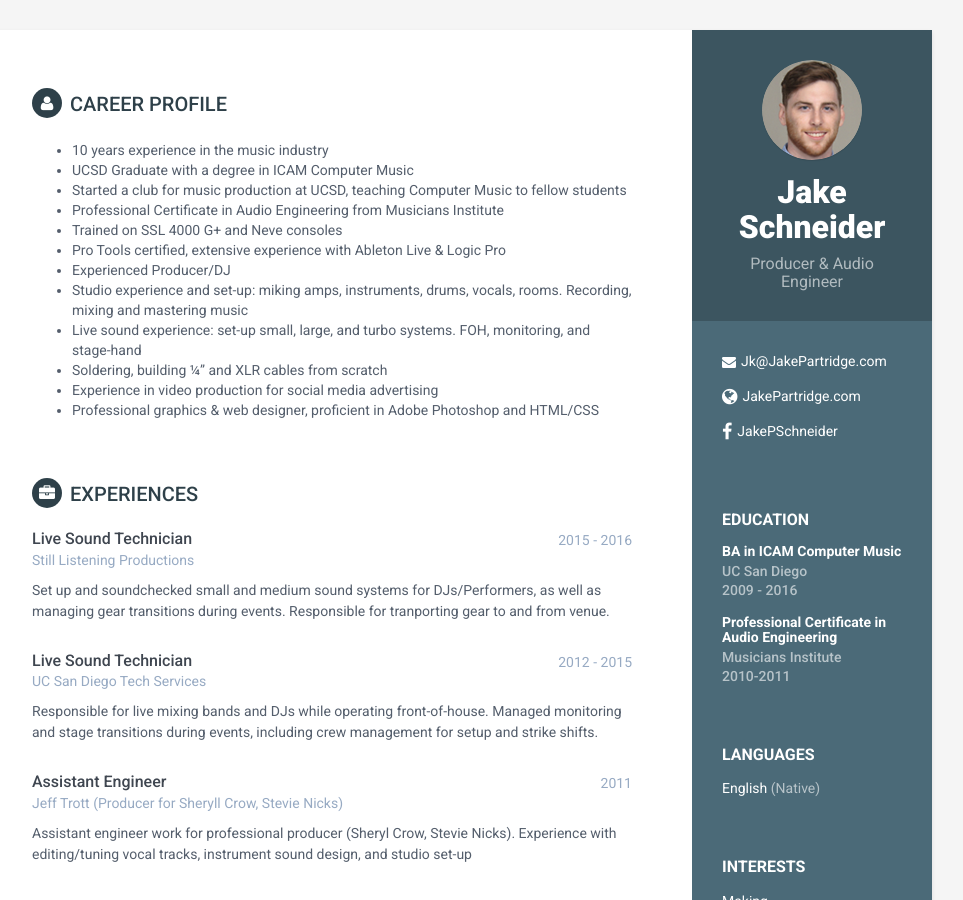
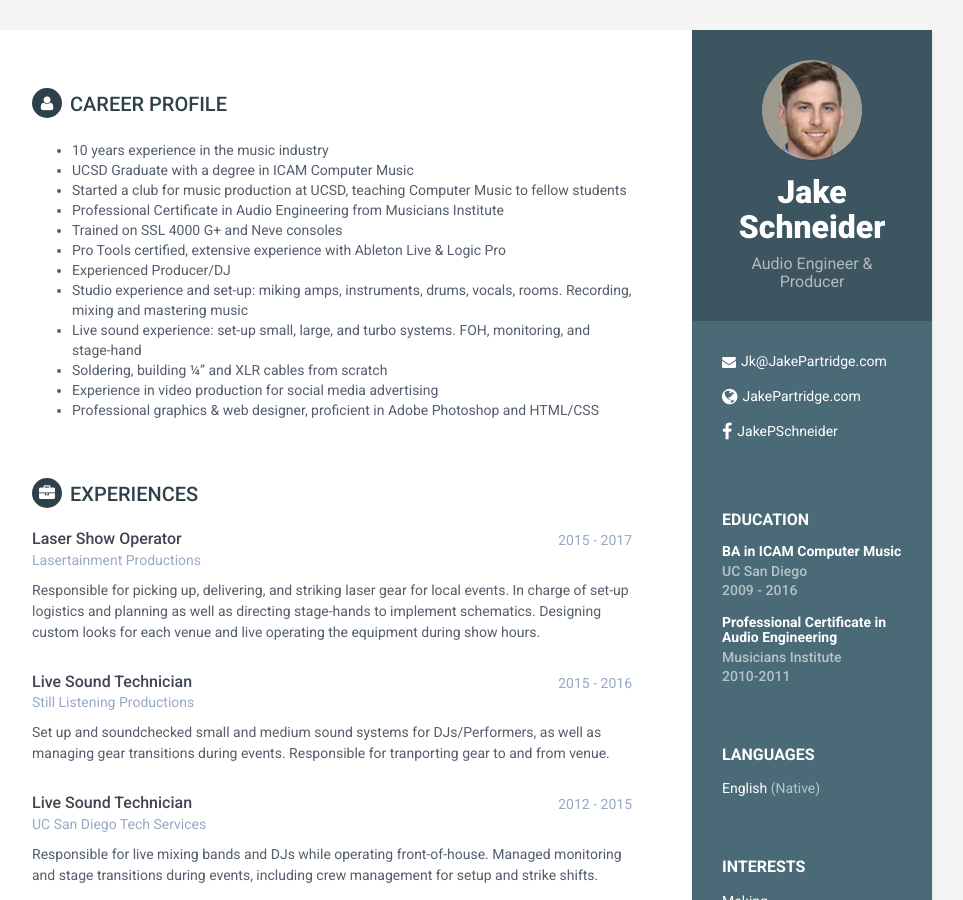
Before and after one commit to imjsjs/JakePartridge, a Jekyll site: the page built from index.html, in a window 1280 px wide and 900 px high. Shown: the whole window, without its empty margins (188-1151 px from the left). Built offline with Jekyll 4.4.1, drawn with Linux system fonts in a browser that asks for light colours.

Commit message:
sligh adjustments and added laser exp

```diff
--- a/_config.yml
+++ b/_config.yml
@@ -1,5 +1,5 @@
 
-title: Jake P Schneider - Producer & Audio Engineer
+title: Jake P Schneider - Audio Engineer & Producer
 url: 'http://JakePartridge.com'
 baseurl: '' #change it according to your repository name
 
@@ -14,7 +14,7 @@ style: styles-6
 
 #Profile information
 name: Jake Schneider
-tagline: Producer & Audio Engineer
+tagline: Audio Engineer & Producer
 pic: profile.png  #place a 100x100 picture inside /assets/images/ folder and provide the name of the file below
 
 #sidebar links
--- a/_includes/experience.html
+++ b/_includes/experience.html
@@ -1,5 +1,18 @@
 <section class="section experiences-section">
                 <h2 class="section-title"><i class="fa fa-briefcase"></i>Experiences</h2>
+
+                <div class="item">
+                    <div class="meta">
+                        <div class="upper-row">
+                            <h3 class="job-title">Laser Show Operator</h3>
+                            <div class="time">2015 - 2017</div>
+                        </div><!--//upper-row-->
+                        <div class="company">Lasertainment Productions</div>
+                    </div><!--//meta-->
+                    <div class="details">
+                        <p>Responsible for picking up, delivering, and striking laser gear for local events.  In charge of set-up logistics and planning as well as directing stage-hands to implement schematics.  Designing custom looks for each venue and live operating the equipment during show hours.</p>
+                    </div><!--//details-->
+                </div><!--//item-->
 
                 <div class="item">
                     <div class="meta">
```
Also changed, not shown: 2 other files.
